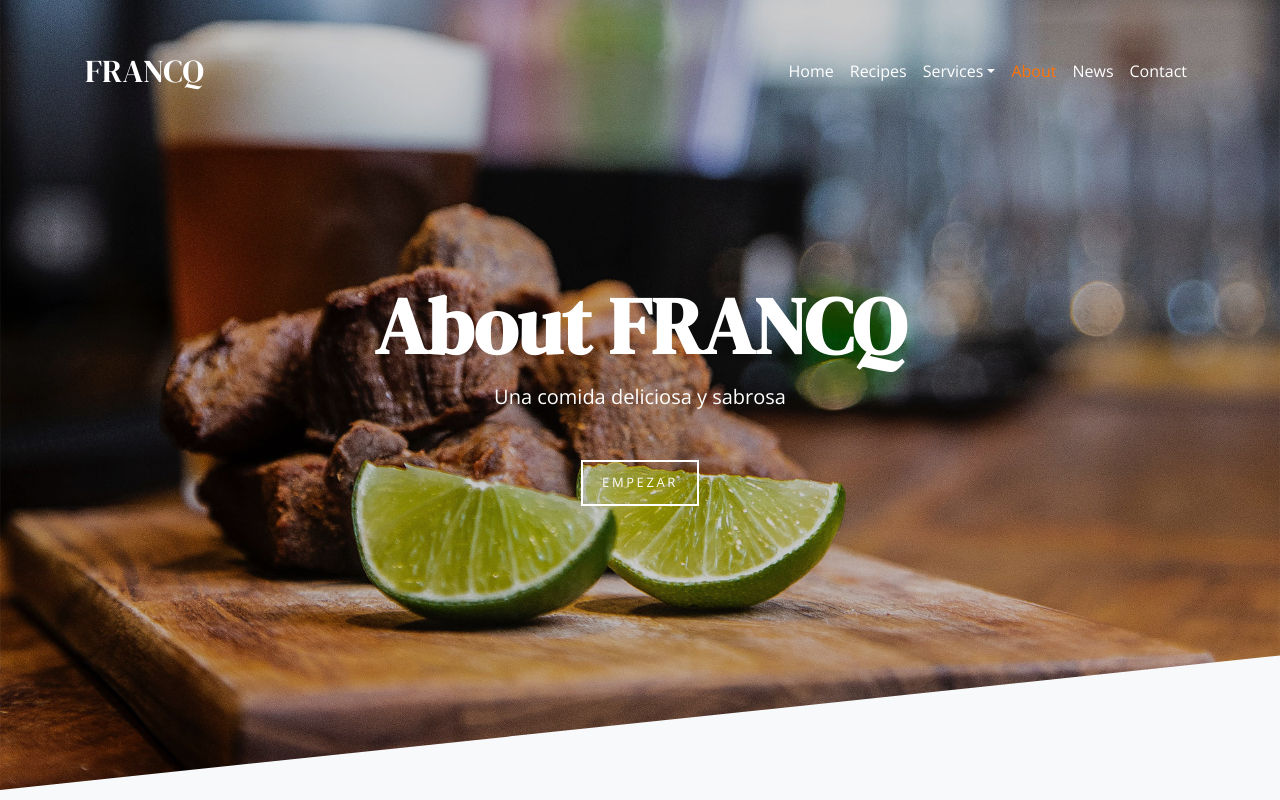
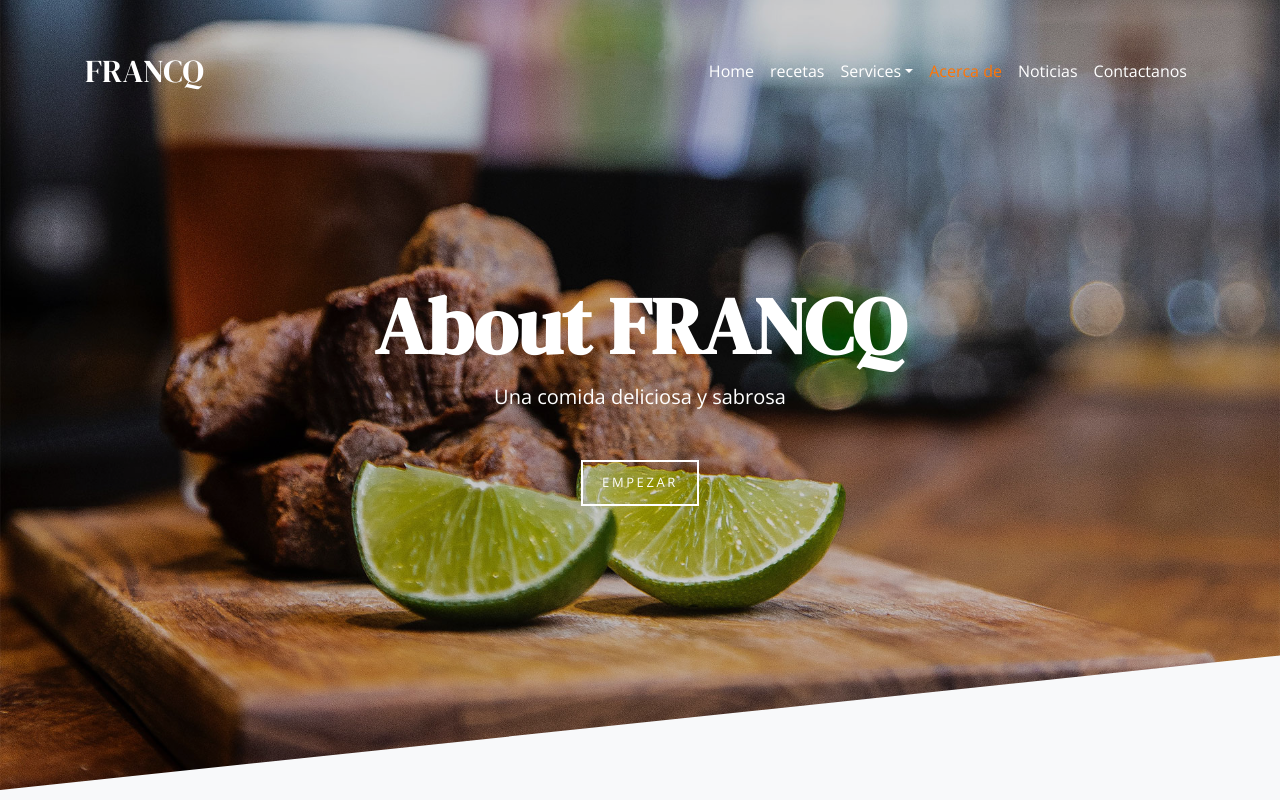
Before and after one commit to victorfrancoq/Restaurant-FRANQ, a plain HTML site: page about.html in a window 1280 px wide. Shown: the top 800 px of the page. Drawn offline with nearby package versions, Linux system fonts and the light colour scheme; files whose address does not match are found by name.

Commit message:
Update about.html

```diff
--- a/about.html
+++ b/about.html
@@ -43,7 +43,7 @@
                 <a class="nav-link" href="index.html">Home</a>
               </li>
               <li class="nav-item">
-                <a class="nav-link" href="recipes.html">Recipes</a>
+                <a class="nav-link" href="recipes.html">recetas</a>
               </li>
               <li class="nav-item dropdown">
                 <a class="nav-link dropdown-toggle" href="services.html" id="dropdown04" data-toggle="dropdown" aria-haspopup="true" aria-expanded="false">Services</a>
@@ -54,13 +54,13 @@
                 </div>
               </li>
               <li class="nav-item">
-                <a class="nav-link active" href="about.html">About</a>
+                <a class="nav-link active" href="about.html">Acerca de</a>
               </li>
               <li class="nav-item">
-                <a class="nav-link" href="news.html">News</a>
+                <a class="nav-link" href="news.html">Noticias</a>
               </li>
               <li class="nav-item">
-                <a class="nav-link" href="contact.html">Contact</a>
+                <a class="nav-link" href="contact.html">Contactanos</a>
               </li>
             </ul>
 
```
